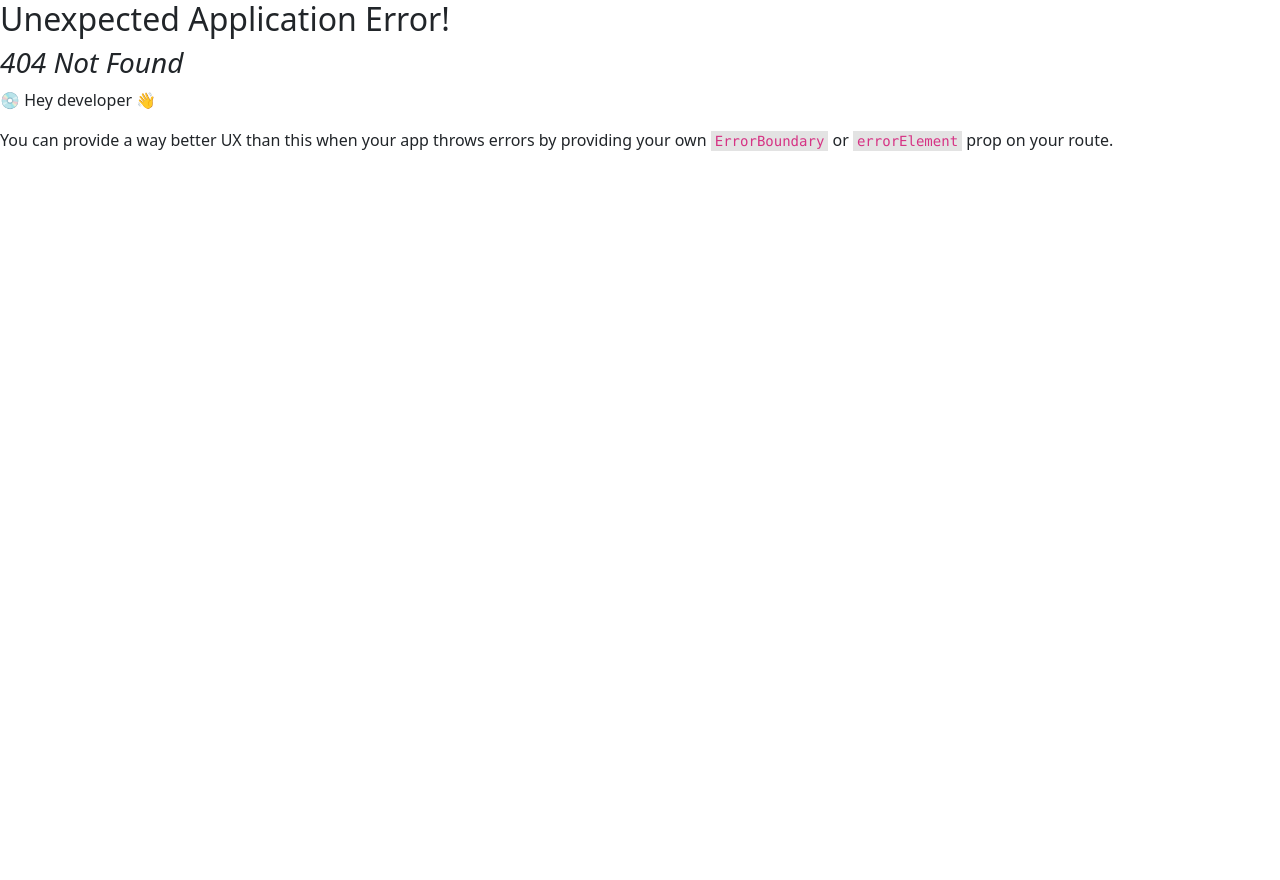
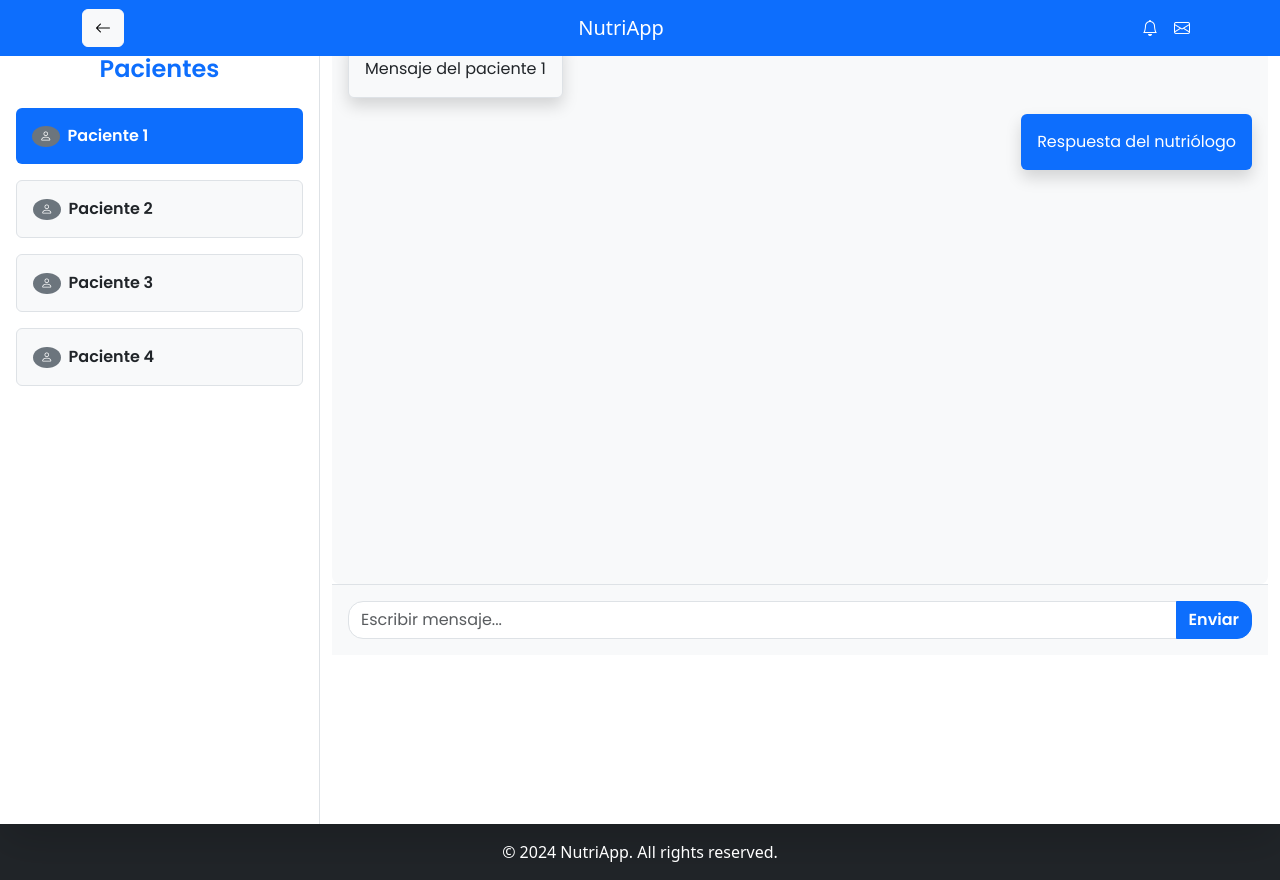
Before and after one commit to karen-rm/Modulo-Nutriologo, a React (Vite) app in the folder frontend/: page /message-panel in a window 1280 px wide. Before the commit this address had no page. Before the commit the page ends 800 px from the top, so only its background shows below. Built offline with nearby package versions, Linux system fonts and the light colour scheme.

Commit message:
tipo: interfaz [Interfaz Message-Panel agregada]

```diff
--- a/frontend/package.json
+++ b/frontend/package.json
@@ -12,7 +12,9 @@
   "dependencies": {
     "boostrap": "^2.0.0",
     "bootstrap": "^5.3.3",
+    "bootstrap-icons": "^1.11.3",
     "react": "^18.3.1",
+    "react-bootstrap": "^2.10.5",
     "react-dom": "^18.3.1",
     "react-router-dom": "^6.27.0"
   },
--- a/frontend/src/App.jsx
+++ b/frontend/src/App.jsx
@@ -1,6 +1,6 @@
-import { Login, Home, Dashboard, Register } from "./pages/";
 import { createBrowserRouter, RouterProvider } from "react-router-dom";
 import ProtectedRoute from "./helpers/ProtectedRoute";
+import { Dashboard, Home, Login, MessagePanel, Register } from "./pages/";
 
 
 const router = createBrowserRouter([
@@ -28,6 +28,10 @@ const router = createBrowserRouter([
       </ProtectedRoute>
     ),
   },
+  {
+    path: "/message-panel",
+    element: <MessagePanel/>,
+  },
 ]);
 
 const App = () => {
--- a/frontend/src/components/Navbar.jsx
+++ b/frontend/src/components/Navbar.jsx
@@ -1,46 +1,56 @@
+import "bootstrap-icons/font/bootstrap-icons.css";
 import "bootstrap/dist/css/bootstrap.min.css";
+import { Button, Container, Nav, Navbar } from "react-bootstrap";
+import { useLocation, useNavigate } from "react-router-dom";
 import { useAuth } from "../hooks/useAuth";
-import { Link } from "react-router-dom";
 
-export const Navbar = () => {
+export const NavbarComponent = () => {
   const { isAuthenticated, signout } = useAuth();
+  const location = useLocation();
+  const navigate = useNavigate();
+
+  // Determina si es una página de autenticación (login o register)
+  const isAuthPage = location.pathname === "/" || location.pathname === "/register";
+  const title = isAuthPage ? "Sistema de Seguimiento Alimenticio (SSA)" : "NutriApp";
+
+  const goToMessages = () => {
+    navigate("/message-panel"); // Cambia "/message-panel" a la ruta correcta de tu página de mensajes
+  };
 
   return (
-    <nav className="navbar navbar-expand-md navbar-dark fixed-top bg-dark">
-      <div className="container-fluid space-between">
-        <a className="navbar-brand" href="#">
-          NutriApp
-        </a>
-        <button
-          className="navbar-toggler"
-          type="button"
-          data-toggle="collapse"
-          data-target="#navbarCollapse"
-          aria-controls="navbarCollapse"
-          aria-expanded="false"
-          aria-label="Toggle navigation"
-        >
-          <span className="navbar-toggler-icon"></span>
-        </button>
-        <div className="collapse navbar-collapse" id="navbarCollapse">
-          <ul className="navbar-nav mr-auto">
-            {/* Other nav items can go here */}
-          </ul>
-          <ul className="navbar-nav ml-auto">
+    <Navbar bg="primary" variant="dark" expand="md" fixed="top">
+      <Container className={`d-flex ${isAuthPage ? 'justify-content-center' : 'justify-content-between align-items-center'}`}>
+        {/* Botón de regreso (no mostrar en login/register) */}
+        {!isAuthPage && (
+          <Button variant="light">
+            <i className="bi bi-arrow-left"></i>
+          </Button>
+        )}
+
+        {/* Título o Marca */}
+        <Navbar.Brand className={isAuthPage ? "mx-auto" : ""} href="#">
+          {title}
+        </Navbar.Brand>
+
+        {/* Íconos y botón de cerrar sesión (solo si no estamos en login/register) */}
+        {!isAuthPage && (
+          <Nav className="ml-auto d-flex align-items-center">
+            <Nav.Link className="text-white">
+              <i className="bi bi-bell"></i>
+            </Nav.Link>
+            <Nav.Link className="text-white" onClick={goToMessages}>
+              <i className="bi bi-envelope"></i>
+            </Nav.Link>
             {isAuthenticated && (
-              <li className="nav-item">
-                <Link to="/">
-                  <a className="nav-link" href="#" onClick={signout}>
-                    Salir
-                  </a>
-                </Link>
-              </li>
+              <Button variant="outline-danger" onClick={signout} className="ms-2">
+                Cerrar sesión
+              </Button>
             )}
-          </ul>
-        </div>
-      </div>
-    </nav>
+          </Nav>
+        )}
+      </Container>
+    </Navbar>
   );
 };
 
-export default Navbar;
+export default NavbarComponent;
--- /dev/null
+++ b/frontend/src/pages/Message-Panel.jsx
@@ -0,0 +1,167 @@
+import "bootstrap/dist/css/bootstrap.min.css";
+import { useEffect, useState } from "react";
+import { MainLayout } from "../layouts/MainLayout";
+
+// Agregamos la tipografía directamente en el componente
+const addFontLink = () => {
+  const link = document.createElement("link");
+  link.href = "https://fonts.googleapis.com/css2?family=Poppins:wght@400;600&display=swap";
+  link.rel = "stylesheet";
+  document.head.appendChild(link);
+};
+addFontLink();
+
+export const MessagePanel = () => {
+  const [selectedPatient, setSelectedPatient] = useState("Paciente 1");
+  const [messages, setMessages] = useState({
+    "Paciente 1": [
+      { sender: "Paciente", content: "Mensaje del paciente 1" },
+      { sender: "Nutriólogo", content: "Respuesta del nutriólogo" },
+    ],
+    "Paciente 2": [
+      { sender: "Paciente", content: "Mensaje del paciente 2" },
+      { sender: "Nutriólogo", content: "Respuesta del nutriólogo" },
+    ],
+    "Paciente 3": [
+      { sender: "Paciente", content: "Mensaje del paciente 3" },
+      { sender: "Nutriólogo", content: "Respuesta del nutriólogo" },
+    ],
+    "Paciente 4": [
+      { sender: "Paciente", content: "Mensaje del paciente 4" },
+      { sender: "Nutriólogo", content: "Respuesta del nutriólogo" },
+    ],
+  });
+  const [inputMessage, setInputMessage] = useState("");
+  const [unreadMessages, setUnreadMessages] = useState({
+    "Paciente 1": false,
+    "Paciente 2": false,
+    "Paciente 3": false,
+    "Paciente 4": false,
+  });
+
+  useEffect(() => {
+    const interval = setInterval(() => {
+      const randomPatient = `Paciente ${Math.ceil(Math.random() * 4)}`;
+      setMessages((prevMessages) => ({
+        ...prevMessages,
+        [randomPatient]: [
+          ...prevMessages[randomPatient],
+          { sender: "Paciente", content: "Nuevo mensaje del paciente" },
+        ],
+      }));
+      setUnreadMessages((prev) => ({ ...prev, [randomPatient]: true }));
+    }, 10000);
+
+    return () => clearInterval(interval);
+  }, []);
+
+  const handleSendMessage = (e) => {
+    e.preventDefault();
+    if (inputMessage.trim()) {
+      setMessages({
+        ...messages,
+        [selectedPatient]: [
+          ...messages[selectedPatient],
+          { sender: "Nutriólogo", content: inputMessage },
+        ],
+      });
+      setInputMessage("");
+    }
+  };
+
+  const handleSelectPatient = (paciente) => {
+    setSelectedPatient(paciente);
+    setUnreadMessages((prev) => ({ ...prev, [paciente]: false }));
+  };
+
+  return (
+    <MainLayout>
+      <div className="container-fluid vh-100 d-flex flex-column bg-light mt-4">
+        <div className="row flex-grow-1 shadow-lg rounded" style={{ fontFamily: "'Poppins', sans-serif" }}>
+          <div className="col-12 col-md-3 border-end p-3 bg-white" style={{ minHeight: "100vh" }}>
+            <h4 className="text-center text-primary mb-4" style={{ fontWeight: "bold", paddingTop: "15px" }}>
+              Pacientes
+            </h4>
+            <ul className="list-unstyled mt-4">
+              {Object.keys(messages).map((paciente, index) => (
+                <li
+                  key={index}
+                  className={`d-flex align-items-center mb-3 p-3 rounded ${selectedPatient === paciente ? "bg-primary text-white" : "bg-light border"} fw-semibold position-relative`}
+                  onClick={() => handleSelectPatient(paciente)}
+                  style={{
+                    cursor: "pointer",
+                    transition: "background 0.3s, transform 0.2s",
+                    wordBreak: "break-word",
+                  }}
+                >
+                  <div className="me-2">
+                    <span className="badge rounded-circle bg-secondary">
+                      <i className="bi bi-person"></i>
+                    </span>
+                  </div>
+                  <span>{paciente}</span>
+                  {unreadMessages[paciente] && (
+                    <span
+                      className="position-absolute top-0 start-100 translate-middle badge rounded-pill bg-danger"
+                      style={{ fontSize: "0.6rem", width: "15px", height: "15px" }}
+                    >
+                      {" "}
+                    </span>
+                  )}
+                </li>
+              ))}
+            </ul>
+          </div>
+
+          <div className="col-12 col-md-9 d-flex flex-column bg-white">
+            <div className="flex-grow-1 p-3 overflow-auto" style={{ background: "#f8f9fa", borderRadius: "8px", maxHeight: "70vh" }}>
+              {messages[selectedPatient].map((msg, index) => (
+                <div
+                  key={index}
+                  className={`d-flex ${msg.sender === "Nutriólogo" ? "justify-content-end" : "justify-content-start"} mb-3`}
+                >
+                  <div
+                    className={`p-3 rounded shadow ${msg.sender === "Nutriólogo" ? "bg-primary text-white" : "bg-light border"}`}
+                    style={{ maxWidth: "70%", fontSize: "1rem", transition: "transform 0.2s", wordBreak: "break-word" }}
+                  >
+                    {msg.content}
+                  </div>
+                </div>
+              ))}
+            </div>
+
+            <form onSubmit={handleSendMessage} className="p-3 border-top bg-light">
+              <div className="input-group">
+                <input
+                  type="text"
+                  className="form-control"
+                  placeholder="Escribir mensaje..."
+                  value={inputMessage}
+                  onChange={(e) => setInputMessage(e.target.value)}
+                  style={{
+                    borderTopLeftRadius: "15px",
+                    borderBottomLeftRadius: "15px",
+                    fontSize: "1rem",
+                  }}
+                />
+                <button
+                  type="submit"
+                  className="btn btn-primary"
+                  style={{
+                    borderTopRightRadius: "15px",
+                    borderBottomRightRadius: "15px",
+                    fontWeight: "bold",
+                  }}
+                >
+                  Enviar
+                </button>
+              </div>
+            </form>
+          </div>
+        </div>
+      </div>
+    </MainLayout>
+  );
+};
+
+export default MessagePanel;
--- a/frontend/src/pages/index.js
+++ b/frontend/src/pages/index.js
@@ -1,7 +1,8 @@
 // /c:/Users/josue/OneDrive/Escritorio/Uni/Otoño 2024/NutriApp/frontend/src/pages/index.js
 
+export { Dashboard } from "./Dashboard";
+export { Home } from "./Home";
 export { Login } from "./Login";
-export { Home } from "./Home";
-export { Dashboard } from "./Dashboard";
+export { MessagePanel } from "./Message-Panel";
 export { Register } from "./Register";
 // Añade más exportaciones según las páginas que tengas en el directorio
```
Also changed, not shown: 1 other file (tests, documents, lock files or other folders).
